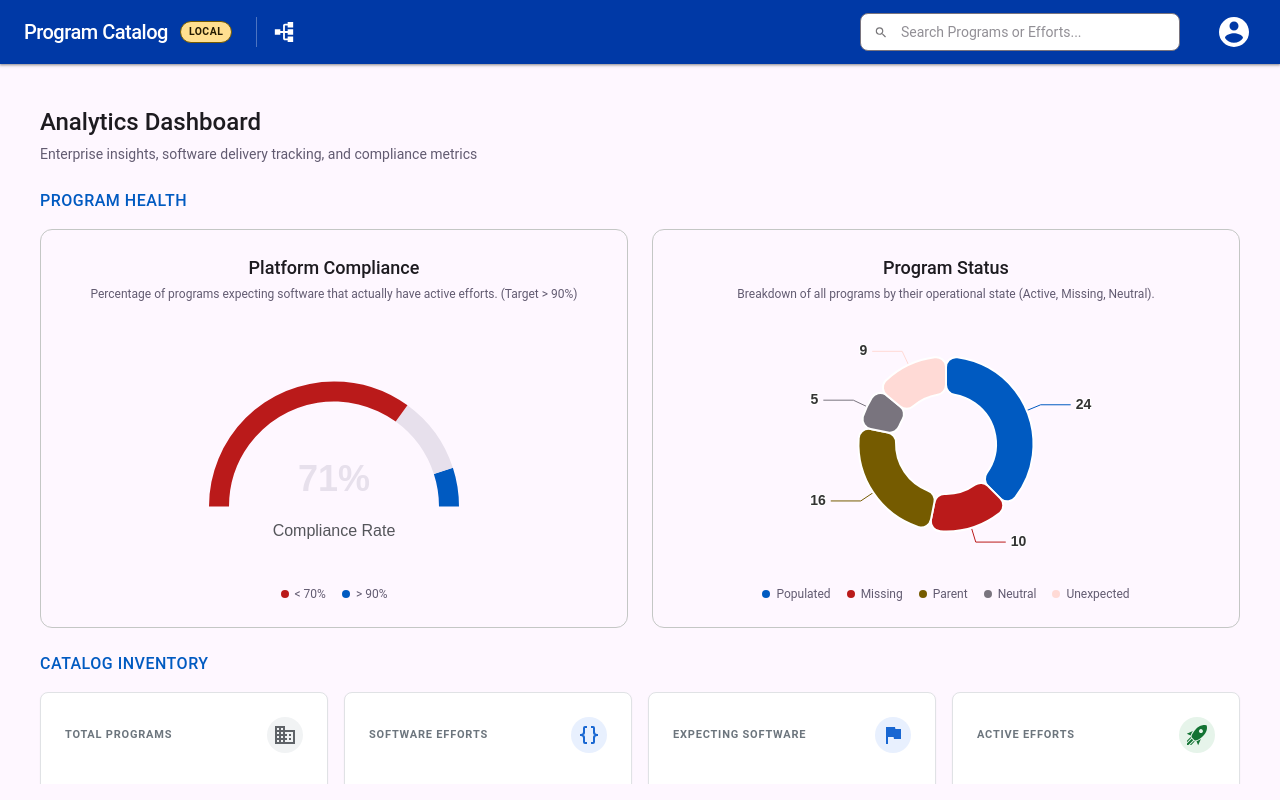
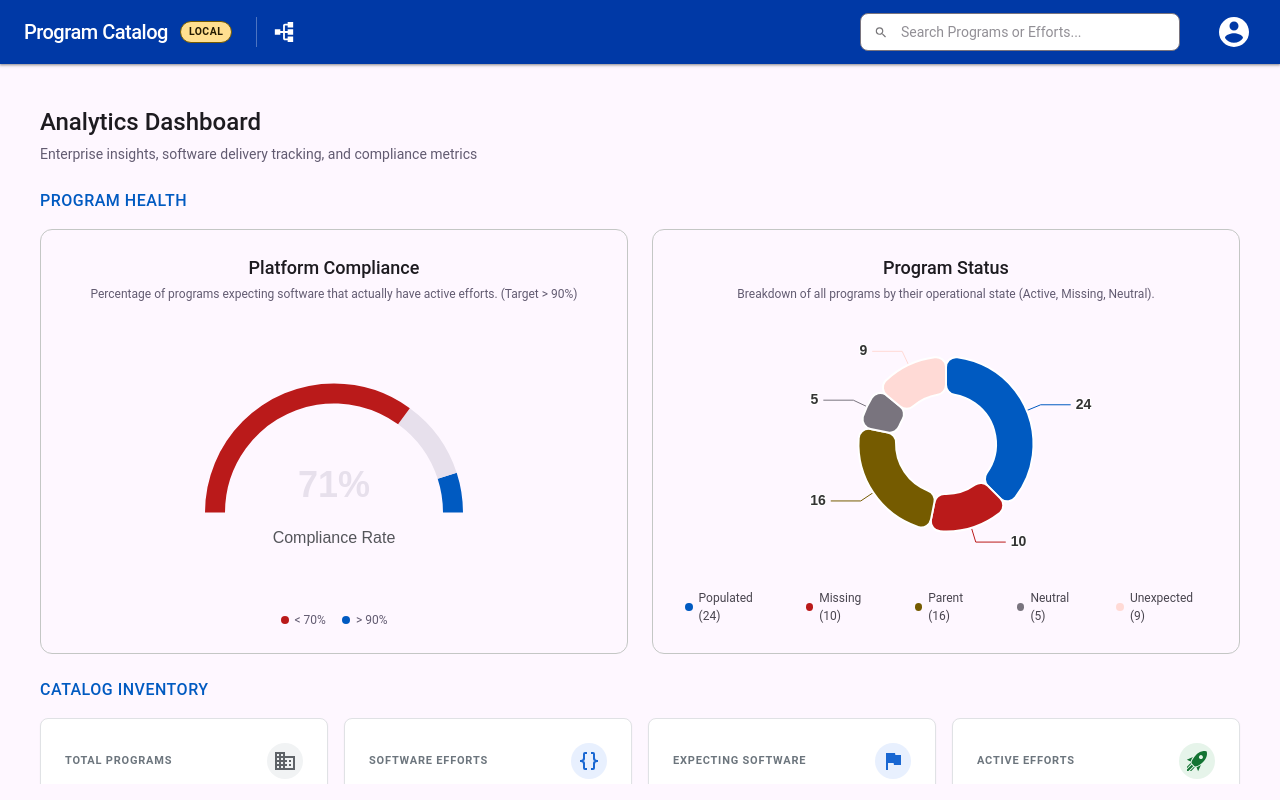
Before and after one commit to DeepBlue4/program-catalog, a Vue app: page /dashboard in a window 1280 px wide. Built offline with nearby package versions, Linux system fonts and the light colour scheme.

Commit message:
Program Status chart interactive

```diff
--- a/src/views/Dashboard.vue
+++ b/src/views/Dashboard.vue
@@ -37,6 +37,26 @@ const activeMetricModal = ref(null);
 
 // List View State
 const activeListTab = ref('missing'); // 'missing', 'anomaly', 'active'
+
+// Chart Category Visibility State
+const chartVisibility = ref({
+    populated: true,
+    missing: true,
+    parent: true,
+    neutral: true,
+    unexpected: true
+});
+
+// Toggle chart category visibility
+const toggleChartCategory = (category) => {
+    // Prevent disabling all categories - at least one must remain visible
+    const visibleCount = Object.values(chartVisibility.value).filter(v => v).length;
+    if (visibleCount === 1 && chartVisibility.value[category]) {
+        return; // Can't disable the last visible category
+    }
+    chartVisibility.value[category] = !chartVisibility.value[category];
+    updateValidityChart();
+};
 
 // Metrics & Lists
 const dashboardData = computed(() => {
@@ -213,12 +233,29 @@ const initCharts = () => {
 
 
     // Program Status Chart (Status Distribution)
+    updateValidityChart();
+};
+
+// Separate function to update validity chart (called on toggle)
+const updateValidityChart = () => {
     if (chartRefValidity.value) {
         if (chartInstanceValidity) chartInstanceValidity.dispose();
         chartInstanceValidity = echarts.init(chartRefValidity.value);
 
         const counts = dashboardData.value.counts;
         const validPopulated = counts.active - counts.anomaly; // Expected & Active
+
+        // Build chart data based on visibility
+        const allData = [
+            { value: validPopulated, name: 'Populated', key: 'populated', itemStyle: { color: RAW_COLORS.primary } },
+            { value: counts.missing, name: 'Missing', key: 'missing', itemStyle: { color: RAW_COLORS.error } },
+            { value: counts.parent, name: 'Parent of Effort', key: 'parent', itemStyle: { color: RAW_COLORS.tertiary } },
+            { value: counts.neutral, name: 'Neutral', key: 'neutral', itemStyle: { color: '#79747E' } },
+            { value: counts.anomaly, name: 'Unexpected', key: 'unexpected', itemStyle: { color: RAW_COLORS.errorContainer } }
+        ];
+
+        // Filter based on visibility state
+        const visibleData = allData.filter(item => chartVisibility.value[item.key]);
 
         chartInstanceValidity.setOption({
             tooltip: { trigger: 'item' },
@@ -236,13 +273,7 @@ const initCharts = () => {
                     fontSize: 14
                 },
                 emphasis: { label: { show: true, fontSize: 16, fontWeight: 'bold' } },
-                data: [
-                    { value: validPopulated, name: 'Populated', itemStyle: { color: RAW_COLORS.primary } },
-                    { value: counts.missing, name: 'Missing', itemStyle: { color: RAW_COLORS.error } },
-                    { value: counts.parent, name: 'Parent of Effort', itemStyle: { color: RAW_COLORS.tertiary } },
-                    { value: counts.neutral, name: 'Neutral', itemStyle: { color: '#79747E' } },
-                    { value: counts.anomaly, name: 'Unexpected', itemStyle: { color: RAW_COLORS.errorContainer } }
-                ]
+                data: visibleData
             }]
         });
     }
@@ -309,12 +340,52 @@ onUnmounted(() => {
                     <p>Breakdown of all programs by their operational state (Active, Missing, Neutral).</p>
                 </div>
                 <div class="chart-wrapper" ref="chartRefValidity"></div>
-                <div class="legend-mini wrap-legend">
-                     <div class="legend-item"><span class="dot" :style="{ backgroundColor: RAW_COLORS.primary }"></span> Populated</div>
-                     <div class="legend-item"><span class="dot" :style="{ backgroundColor: RAW_COLORS.error }"></span> Missing</div>
-                     <div class="legend-item"><span class="dot" :style="{ backgroundColor: RAW_COLORS.tertiary }"></span> Parent</div>
-                     <div class="legend-item"><span class="dot" style="background-color: #79747E"></span> Neutral</div>
-                     <div class="legend-item"><span class="dot" :style="{ backgroundColor: RAW_COLORS.errorContainer }"></span> Unexpected</div>
+                <div class="legend-mini wrap-legend interactive-legend">
+                     <div
+                         class="legend-item toggle"
+                         :class="{ disabled: !chartVisibility.populated }"
+                         @click="toggleChartCategory('populated')"
+                         title="Click to toggle"
+                     >
+                         <span class="dot" :style="{ backgroundColor: RAW_COLORS.primary }"></span>
+                         <span class="legend-text">Populated ({{ dashboardData.counts.active - dashboardData.counts.anomaly }})</span>
+                     </div>
+                     <div
+                         class="legend-item toggle"
+                         :class="{ disabled: !chartVisibility.missing }"
+                         @click="toggleChartCategory('missing')"
+                         title="Click to toggle"
+                     >
+                         <span class="dot" :style="{ backgroundColor: RAW_COLORS.error }"></span>
+                         <span class="legend-text">Missing ({{ dashboardData.counts.missing }})</span>
+                     </div>
+                     <div
+                         class="legend-item toggle"
+                         :class="{ disabled: !chartVisibility.parent }"
+                         @click="toggleChartCategory('parent')"
+                         title="Click to toggle"
+                     >
+                         <span class="dot" :style="{ backgroundColor: RAW_COLORS.tertiary }"></span>
+                         <span class="legend-text">Parent ({{ dashboardData.counts.parent }})</span>
+                     </div>
+                     <div
+                         class="legend-item toggle"
+                         :class="{ disabled: !chartVisibility.neutral }"
+                         @click="toggleChartCategory('neutral')"
+                         title="Click to toggle"
+                     >
+                         <span class="dot" style="background-color: #79747E"></span>
+                         <span class="legend-text">Neutral ({{ dashboardData.counts.neutral }})</span>
+                     </div>
+                     <div
+                         class="legend-item toggle"
+                         :class="{ disabled: !chartVisibility.unexpected }"
+                         @click="toggleChartCategory('unexpected')"
+                         title="Click to toggle"
+                     >
+                         <span class="dot" :style="{ backgroundColor: RAW_COLORS.errorContainer }"></span>
+                         <span class="legend-text">Unexpected ({{ dashboardData.counts.anomaly }})</span>
+                     </div>
                 </div>
             </div>
         </div>
@@ -1026,4 +1097,39 @@ onUnmounted(() => {
 .fade-leave-to {
   opacity: 0;
 }
+/* Interactive Legend Toggles */
+.interactive-legend {
+    user-select: none;
+}
+
+.legend-item.toggle {
+    cursor: pointer;
+    padding: 4px 8px;
+    border-radius: 4px;
+    transition: all 0.2s ease;
+    display: flex;
+    align-items: center;
+    gap: 6px;
+}
+
+.legend-item.toggle:hover {
+    background-color: rgba(0, 90, 193, 0.08);
+}
+
+.legend-item.toggle.disabled {
+    opacity: 0.4;
+}
+
+.legend-item.toggle.disabled .legend-text {
+    text-decoration: line-through;
+}
+
+.legend-item.toggle.disabled .dot {
+    opacity: 0.5;
+}
+
+.legend-text {
+    font-size: 12px;
+    color: #49454F;
+}
 </style>
```
